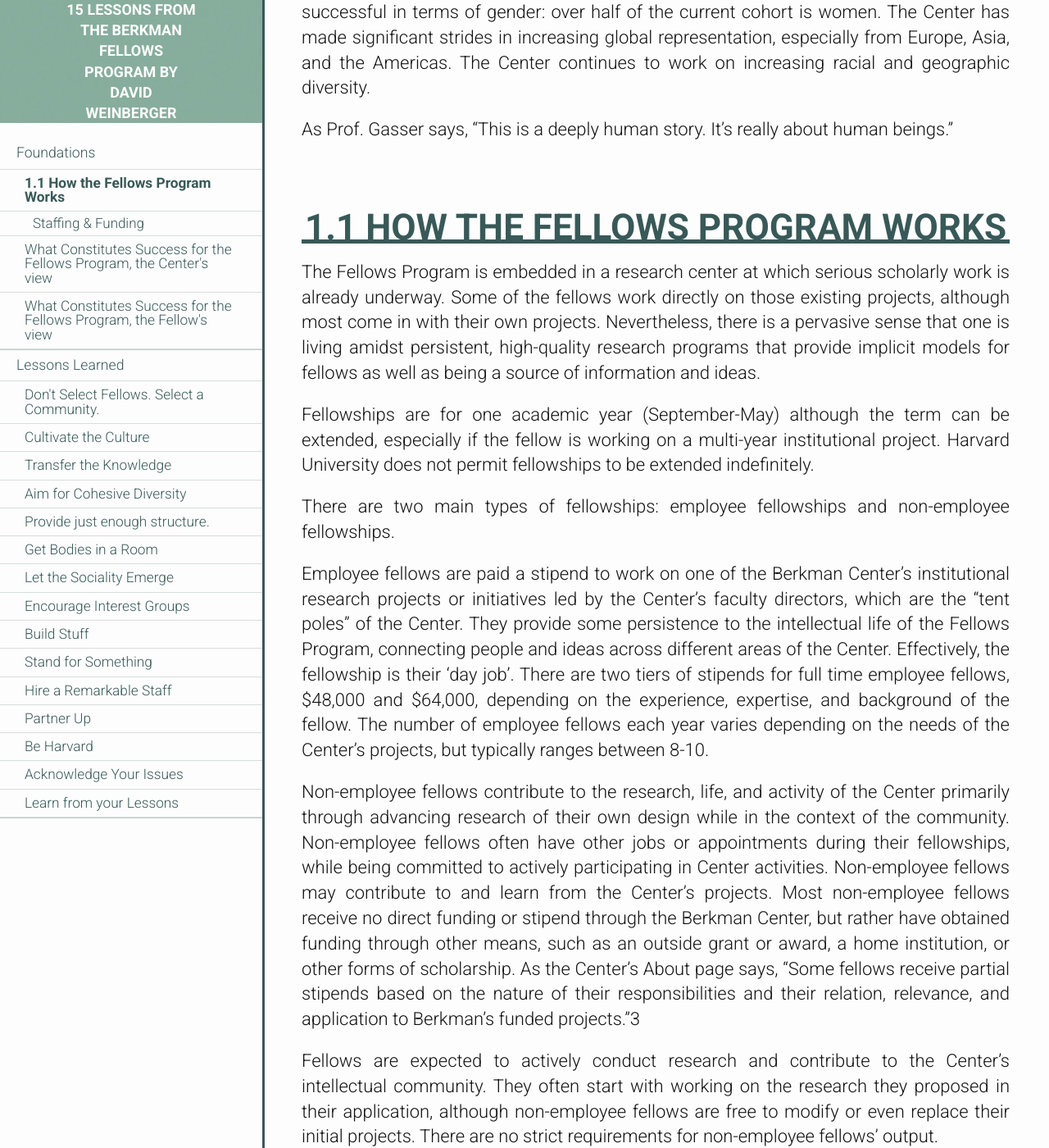
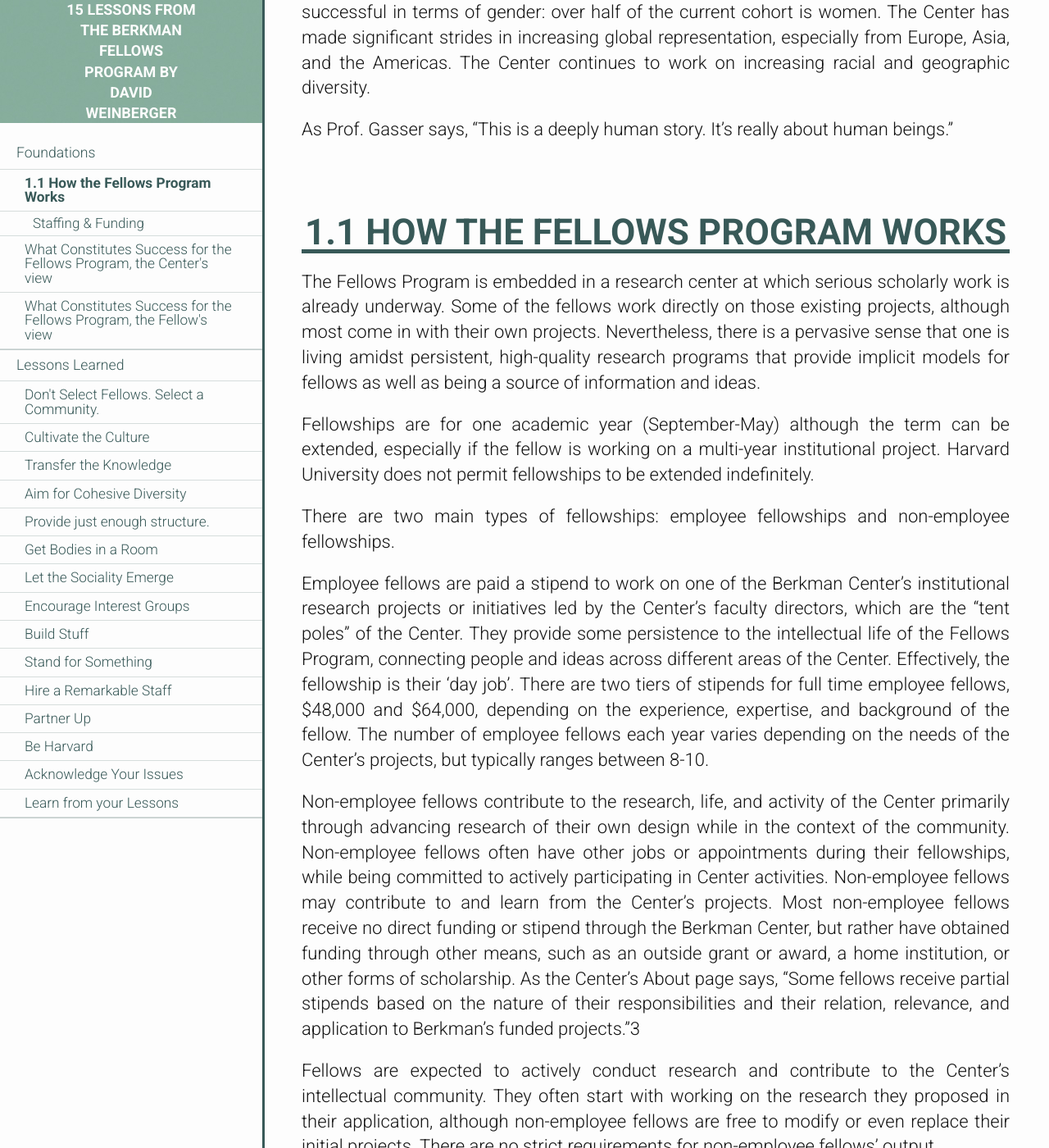
Before and after one commit to berkmancenter/15-Lessons, a Jekyll site: the page built from index.html, in a window 1280 px wide and 1400 px high, scrolled down 4453 px. Shown: the whole window at 82% size. Built offline with Jekyll 4.4.1, drawn with Linux system fonts in a browser that asks for light colours.

Commit message:
header spacing

```diff
--- a/_sass/partials/_general.scss
+++ b/_sass/partials/_general.scss
@@ -96,7 +96,7 @@
     text-align: center;
     border-bottom: 5px solid $green;
     margin: 0 auto 20px;
-    line-height: 0.63;
+    line-height: .9;
 
     &:before {
         content: counter(h1-counter) "." counter(h2-counter) " ";
```
